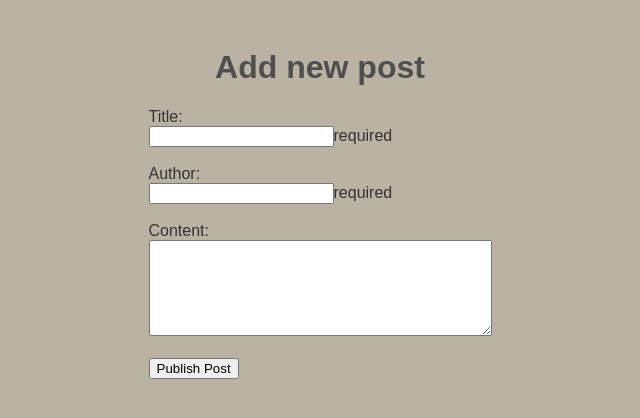
After one commit to Dmrx305/Masterblog, a Flask app: page /add in a window 1280 px wide. The commit adds this page. Shown: the top 418 px of the page, without its empty margins (320-960 px from the left). Run offline with Flask 3, Linux system fonts and the light colour scheme.

Commit message:
add.html added

```diff
--- a/app.py
+++ b/app.py
@@ -1,12 +1,39 @@
-from flask import Flask, render_template
+from flask import Flask, render_template, request, redirect, url_for
 import json
 app = Flask(__name__)
-@app.route('/')
+@app.route("/")
 def index():
     with open("blog_posts.json", "r", encoding="utf-8") as file:
         blog_posts = json.load(file)
+    return render_template("index.html", posts=blog_posts)
 
-    return render_template("index.html", posts=blog_posts)
+
+@app.route("/add", methods=["GET", "POST"])
+def add():
+    if request.method == "POST":
+        title = request.form["title"]
+        author = request.form["author"]
+        content = request.form["content"]
+
+        with open("blog_posts.json", "r", encoding="utf-8") as file:
+            blog_posts = json.load(file)
+        new_id = max((post["id"] for post in blog_posts), default=0) +1
+
+        new_post = {
+            "id": new_id,
+            "title": title,
+            "author": author,
+            "content": content,
+        }
+
+        blog_posts.append(new_post)
+        with open("blog_posts.json", "w", encoding="utf-8") as file:
+            json.dump(blog_posts, file,indent=4)
+
+        return redirect(url_for("index"))
+
+    return render_template("add.html")
+
 
 if __name__ == '__main__':
     app.run(host="0.0.0.0", port=5000, debug=True)
--- a/static/style.css
+++ b/static/style.css
@@ -1,6 +1,10 @@
+title {
+    display: flex;
+    justify-content: center;
+}
 body {
     font-family: Arial, sans-serif;
-    background-color: #F5F5F5;
+    background-color: #bab2a3;
     padding: 20px;
     color: #333;
 }
@@ -25,3 +29,8 @@ h1 {
 .post p {
     margin: 10px 0;
 }
+
+.forms {
+    display: flex;
+    justify-content: center;
+}
--- /dev/null
+++ b/templates/add.html
@@ -0,0 +1,25 @@
+<!DOCTYPE html>
+<html lang="en">
+<head>
+    <meta charset="UTF-8">
+    <title>Add new post</title>
+    <link rel="stylesheet" href="{{ url_for("static", filename="style.css") }}">
+</head>
+<body>
+    <h1>Add new post</h1>
+    <div class="forms">
+    <form action="/add" method="POST">
+        <label for="title">Title:</label><br>
+        <input type="text" id="title" name="title">required<br><br>
+
+        <label for="author">Author:</label><br>
+        <input type="text" id="author" name="author">required<br><br>
+
+        <label for="content">Content:</label><br>
+        <textarea id="content" name="content" rows="6" cols="40" required></textarea><br><br>
+
+        <button type="submit">Publish Post</button>
+    </form>
+    </div>
+</body>
+</html>
--- a/templates/index.html
+++ b/templates/index.html
@@ -21,5 +21,6 @@
         </li>
         {% endfor %}
     </ul>
+    <p><a href="{{ url_for("add") }}">Add a Post</a></p>
 </body>
 </html>
```
Also changed, not shown: blog_posts.json (+18 -3 lines).
